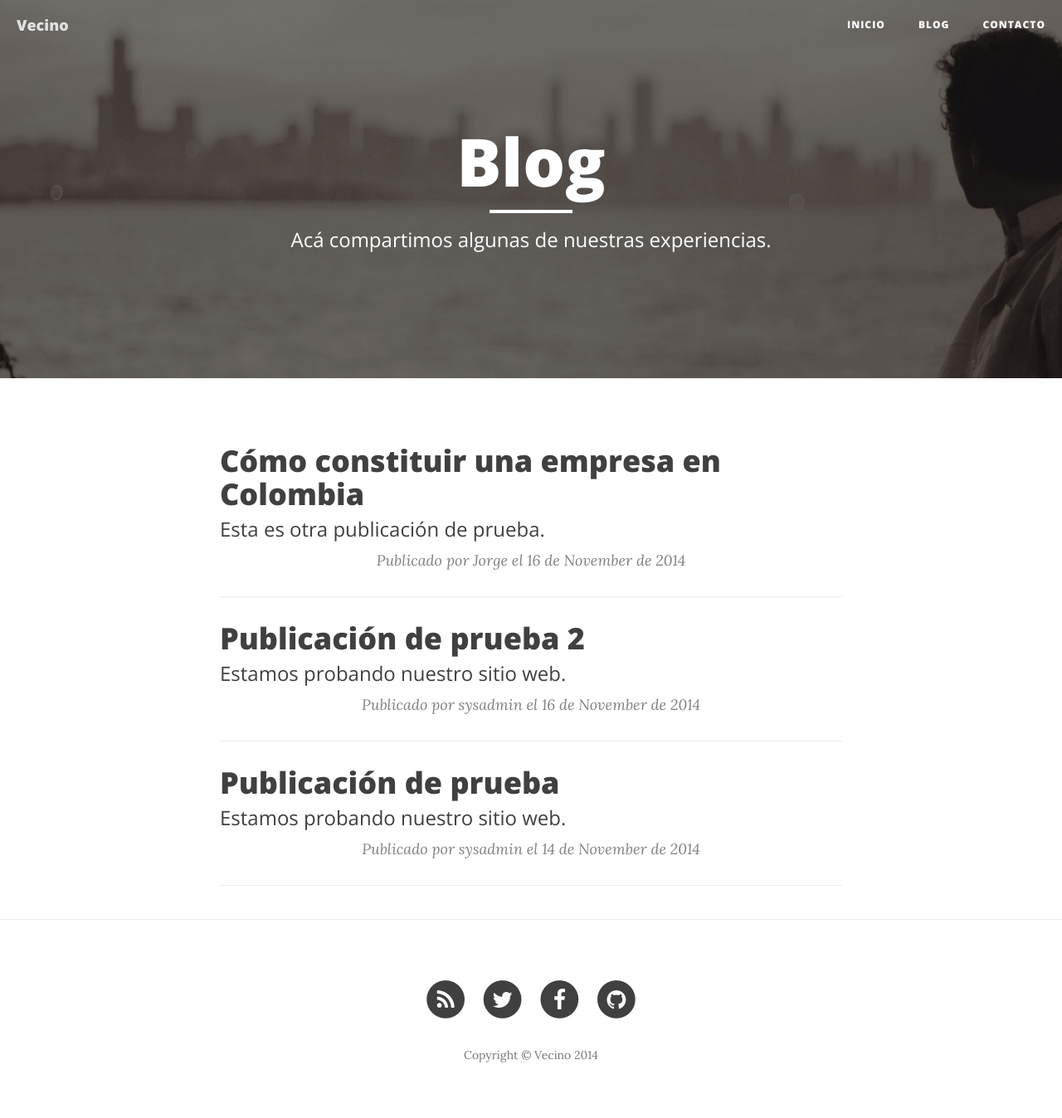
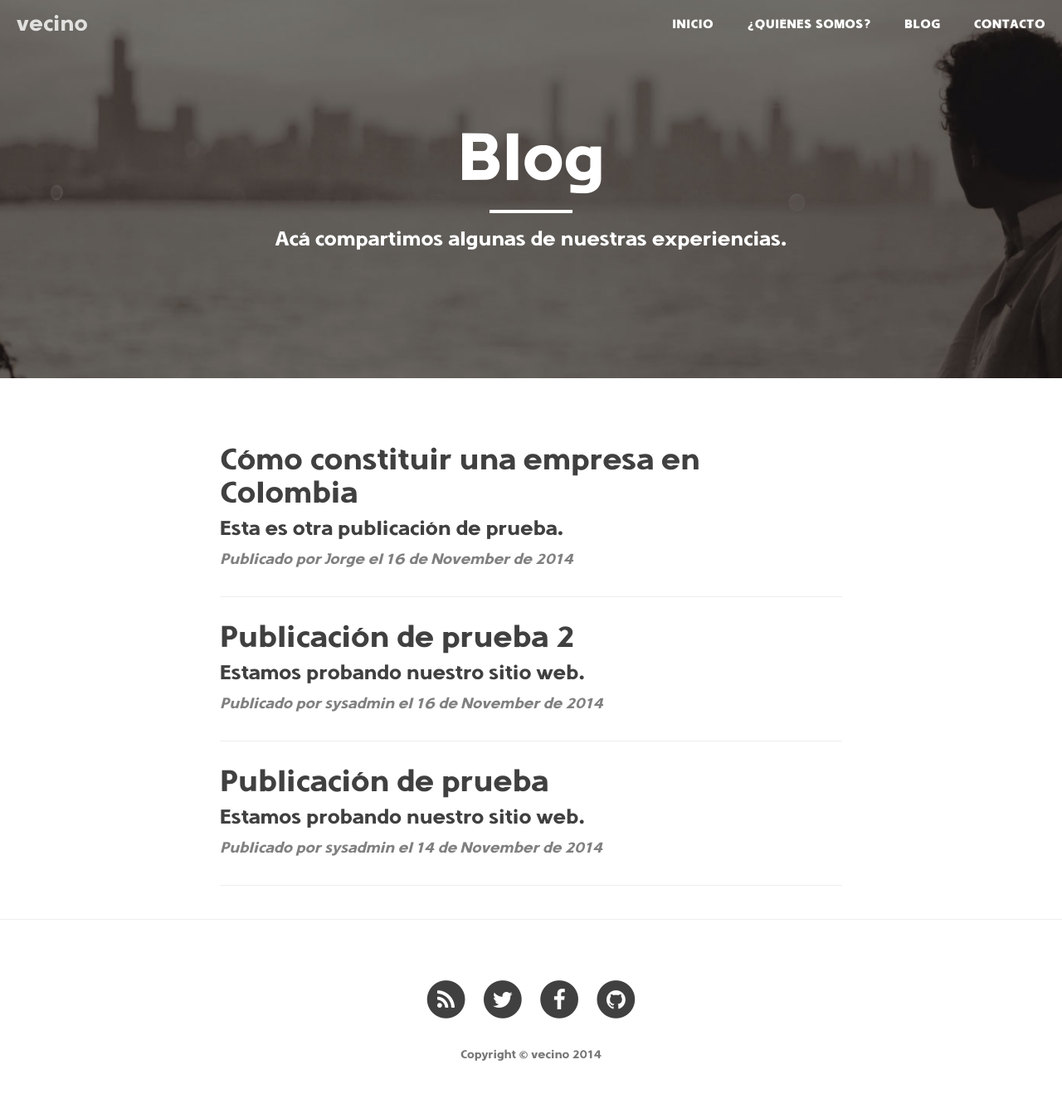
Before and after one commit to vecinorg/vecinorg.github.io, a Jekyll site: the page built from blog.html, in a window 1280 px wide. Shown: the whole page at 83% size. Built offline with Jekyll 4.4.1, drawn with Linux system fonts in a browser that asks for light colours; nearby versions of some CDN libraries.

Commit message:
se configuró tipografía, página quiénes sómos e index actualizado

```diff
--- a/_config.yml
+++ b/_config.yml
@@ -1,5 +1,5 @@
 # Site settings
-title: Vecino
+title: vecino
 email: info@vecino.com.co
 description: "Estamos desarrollando tecnologías para la comunidad."
 baseurl: ""
--- a/css/clean-blog.css
+++ b/css/clean-blog.css
@@ -1,12 +1,24 @@
+@font-face {
+	font-family: 'SoundsGood';
+	src: url('/fonts/sounds__good-webfont.eot');
+	src: url('/fonts/sounds__good-webfont.eot?#iefix') format('embedded-opentype'),
+		 url('/fonts/sounds__good-webfont.woff') format('woff'),
+		 url('/fonts/sounds__good-webfont.ttf') format('truetype'),
+		 url('/fonts/sounds__good-webfont.svg#SoundsGood') format('svg');
+	font-weight: normal;
+	font-style: normal;
+}
+
+
 body {
-  font-family: 'Lora', 'Times New Roman', serif;
+//  font-family: 'Lora', 'Times New Roman', serif;
+  font-family: 'SoundsGood';
   font-size: 20px;
   color: #404040;
 }
 p {
   line-height: 1.5;
   margin: 30px 0;
-  text-align: center;
 }
 p a {
   text-decoration: underline;
@@ -17,8 +29,9 @@ h3,
 h4,
 h5,
 h6 {
-  font-family: 'Open Sans', 'Helvetica Neue', Helvetica, Arial, sans-serif;
-  font-weight: 800;
+  //font-family: 'Open Sans', 'Helvetica Neue', Helvetica, Arial, sans-serif;
+  font-family: 'SoundsGood';
+  font-weight: 400;
 }
 a {
   color: #404040;
@@ -48,15 +61,17 @@ hr.small {
   left: 0;
   width: 100%;
   z-index: 3;
-  font-family: 'Open Sans', 'Helvetica Neue', Helvetica, Arial, sans-serif;
+  //font-family: 'Open Sans', 'Helvetica Neue', Helvetica, Arial, sans-serif;
+  font-family: 'SoundsGood';
 }
 .navbar-custom .navbar-brand {
-  font-weight: 800;
+  font-weight: 400;
+  font-size: 1.3em;
 }
 .navbar-custom .nav li a {
   text-transform: uppercase;
-  font-size: 12px;
-  font-weight: 800;
+  font-size: 0.7em;
+  font-weight: 600;
   letter-spacing: 1px;
 }
 @media only screen and (min-width: 768px) {
@@ -165,9 +180,27 @@ hr.small {
   font-size: 24px;
   line-height: 1.1,
 			display: block;
-  font-family: 'Open Sans', 'Helvetica Neue', Helvetica, Arial, sans-serif;
-  font-weight: 300;
+  //font-family: 'Open Sans', 'Helvetica Neue', Helvetica, Arial, sans-serif;
+  font-family: 'SoundsGood';
+  font-weight: 200;
   margin: 10px 0 0;
+}
+@media only screen and (max-width: 768px){
+  .intro-header .site-heading .subheading,
+  .intro-header .page-heading .subheading {
+	font-size: 0.8em;
+  }
+}
+@media only screen and (max-width: 680px){
+  .intro-header .site-heading .subheading,
+  .intro-header .page-heading .subheading {
+	font-size: 0.6em;
+  }
+}
+@media only screen and (max-width: 768px) {
+  .intro-header {
+	margin-top: 15px;
+  }
 }
 @media only screen and (min-width: 768px) {
   .intro-header .site-heading h1,
@@ -184,13 +217,15 @@ hr.small {
   display: block;
 }
 .intro-header .post-heading .subheading {
-  font-family: 'Open Sans', 'Helvetica Neue', Helvetica, Arial, sans-serif;
+ // font-family: 'Open Sans', 'Helvetica Neue', Helvetica, Arial, sans-serif;
+  font-family: 'SoundsGood';
   font-size: 24px;
   margin: 10px 0 30px;
-  font-weight: 600;
+  font-weight: 300;
 }
 .intro-header .post-heading .meta {
-  font-family: 'Lora', 'Times New Roman', serif;
+  //font-family: 'Lora', 'Times New Roman', serif;
+  font-family: 'SoundsGood';
   font-style: italic;
   font-weight: 300;
   font-size: 20px;
@@ -322,7 +357,8 @@ form .row:first-child .floating-label-form-group {
   border-top: 1px solid #eeeeee;
 }
 .btn {
-  font-family: 'Open Sans', 'Helvetica Neue', Helvetica, Arial, sans-serif;
+  //font-family: 'Open Sans', 'Helvetica Neue', Helvetica, Arial, sans-serif;
+  font-family: 'SoundsGood';
   text-transform: uppercase;
   font-size: 14px;
   font-weight: 800;
@@ -345,7 +381,8 @@ form .row:first-child .floating-label-form-group {
 }
 .pager li > a,
 .pager li > span {
-  font-family: 'Open Sans', 'Helvetica Neue', Helvetica, Arial, sans-serif;
+  //font-family: 'Open Sans', 'Helvetica Neue', Helvetica, Arial, sans-serif;
+  font-family: 'SoundsGood';
   text-transform: uppercase;
   font-size: 14px;
   font-weight: 800;
--- /dev/null
+++ b/fonts/generator_config.txt
@@ -0,0 +1,5 @@
+# Font Squirrel Font-face Generator Configuration File
+# Upload this file to the generator to recreate the settings
+# you used to create these fonts.
+
+{"mode":"optimal","formats":["ttf","woff","woff2","eotz"],"tt_instructor":"default","fix_vertical_metrics":"Y","fix_gasp":"xy","add_spaces":"Y","add_hyphens":"Y","fallback":"none","fallback_custom":"100","options_subset":"basic","subset_custom":"","subset_custom_range":"","subset_ot_features_list":"","css_stylesheet":"stylesheet.css","filename_suffix":"-webfont","emsquare":"2048","spacing_adjustment":"0"}
--- a/index.html
+++ b/index.html
@@ -1,9 +1,9 @@
 ---
 layout: page
 description: "Una aplicación para la gente"
-header-img: "/img/home-bg.jpg"
+header-img: "/img/header_image_01_cel.png"
 ---
 
-<p>Vecino es una aplicación móvil que te permitirá ir a la tienda sin salir de casa. Podrás visitar tu tienda preferida, ver qué productos tiene para tí y realizar pedidos desde la comodidad de tu hogar utilizando tu smartphone.</p>
+<p style="text-align: center">Vecino es una aplicación móvil que te permitirá ir a la tienda sin salir de casa. Podrás visitar tu tienda preferida, ver qué productos tiene para tí y realizar pedidos desde la comodidad de tu hogar utilizando tu smartphone.</p>
 
-<p>Si eres un tendero Vecino te permitirá atender a tus clientes a través de Internet y te brindará contenidos educativos para que hagas crecer tu negocio.</p>
+<p style="text-align: center">Si eres un tendero Vecino te permitirá atender a tus clientes a través de Internet y te brindará contenidos educativos para que hagas crecer tu negocio.</p>
```
Also changed, not shown: about.html (added, +25 -0 lines), fonts/sounds__good-webfont.ttf (added), fonts/sounds__good-webfont.woff (added), fonts/sounds__good-webfont.woff2 (added), 3 other files.
